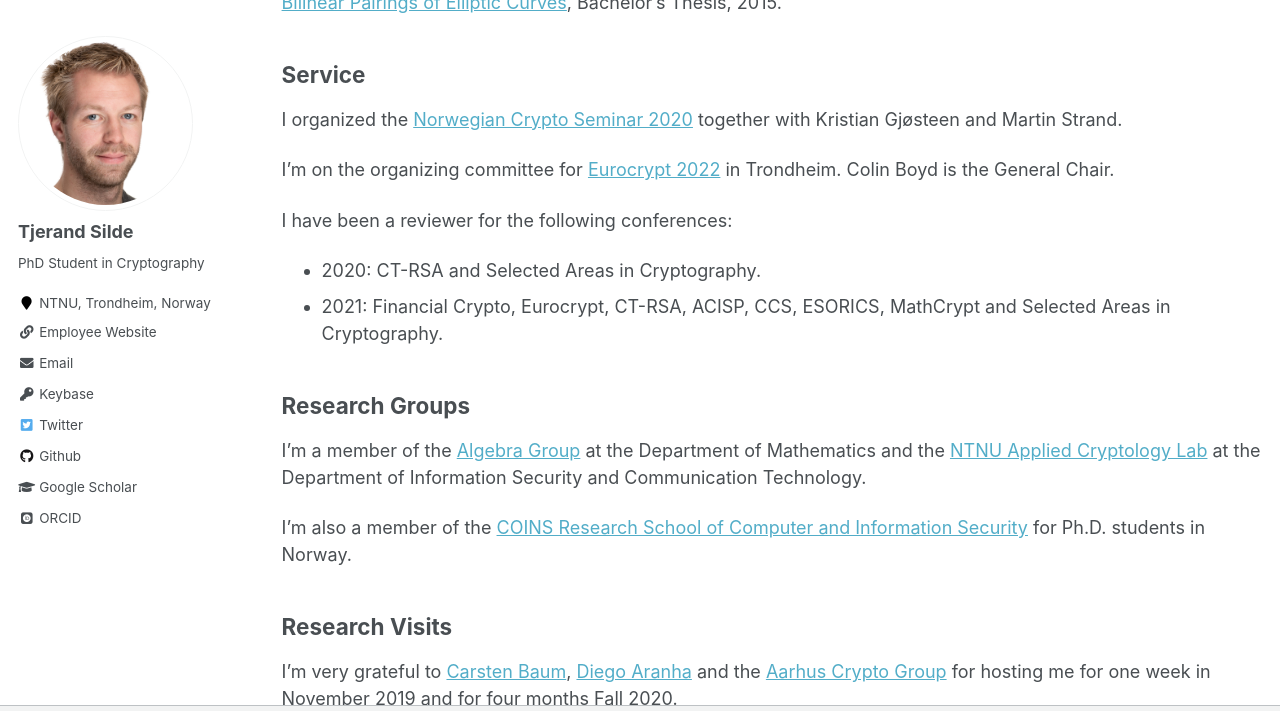
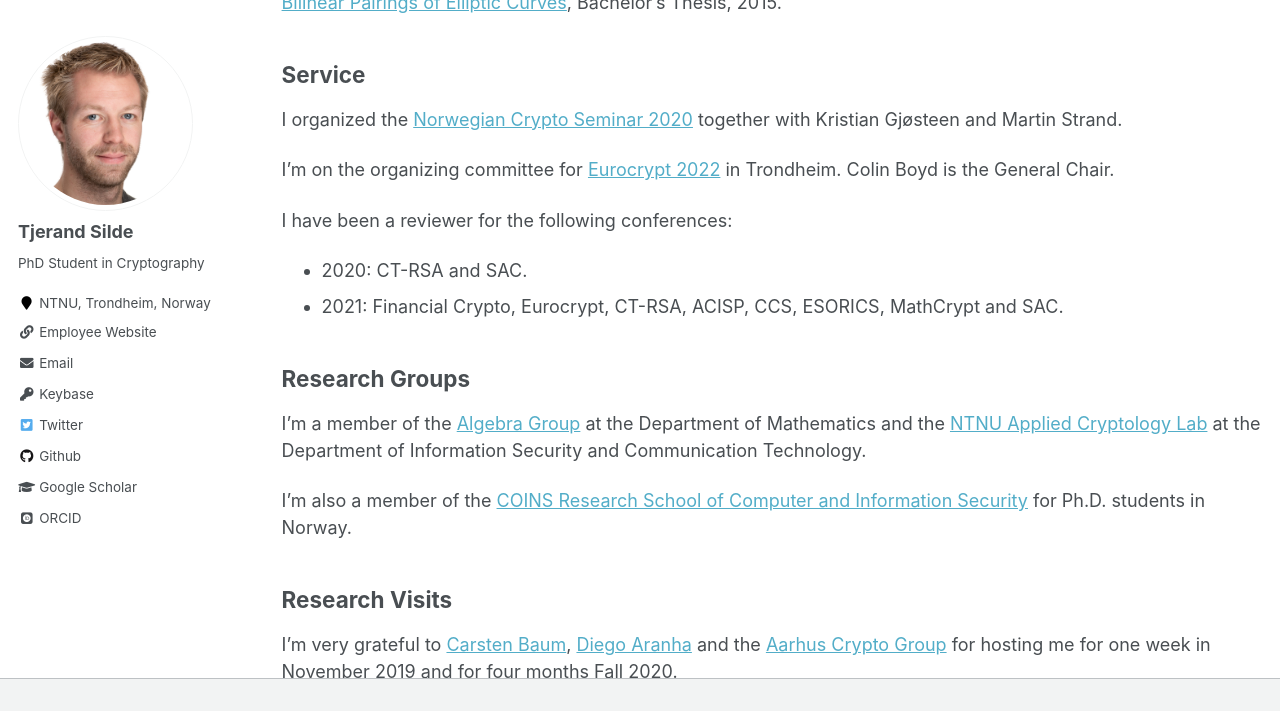
Before and after one commit to tjesi/tjesi.github.io, a Jekyll site: the page built from _pages/academic.md, in a window 1280 px wide and 900 px high, scrolled down 996 px, cut to the strip 0-711 px from the top of the window. Built offline with Jekyll 4.4.1, drawn with Linux system fonts in a browser that asks for light colours; some web fonts are replaced.

Commit message:
Update academic.md

```diff
--- a/_pages/academic.md
+++ b/_pages/academic.md
@@ -44,8 +44,8 @@ I organized the [Norwegian Crypto Seminar 2020](https://wiki.math.ntnu.no/nks/nk
 I'm on the organizing committee for [Eurocrypt 2022](https://eurocrypt.iacr.org/2022) in Trondheim. Colin Boyd is the General Chair.
 
  I have been a reviewer for the following conferences:
- - 2020: CT-RSA and Selected Areas in Cryptography.
- - 2021: Financial Crypto, Eurocrypt, CT-RSA, ACISP, CCS, ESORICS, MathCrypt and Selected Areas in Cryptography.
+ - 2020: CT-RSA and SAC.
+ - 2021: Financial Crypto, Eurocrypt, CT-RSA, ACISP, CCS, ESORICS, MathCrypt and SAC.
 
 ## Research Groups
 I'm a member of the [Algebra Group](https://www.ntnu.edu/imf/research/algebra) at the Department of Mathematics and the [NTNU Applied Cryptology Lab](https://www.ntnu.edu/iik/nacl-lab) at the Department of Information Security and Communication Technology.
```
